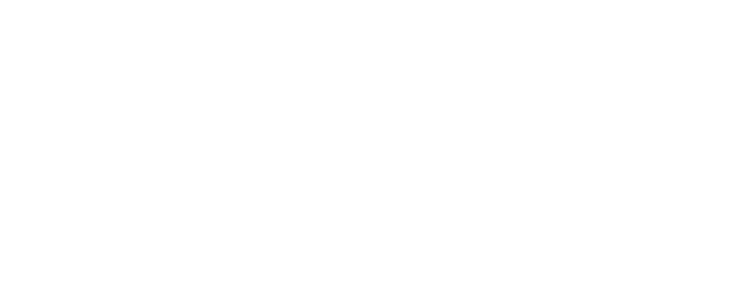
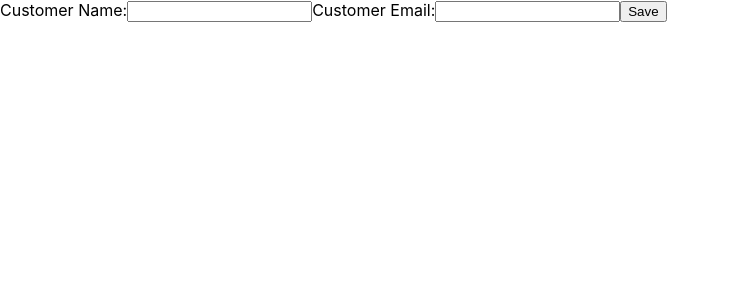
Before and after one commit to CLg003/wk09_day3_hotel_bookings_lab_200422, a React (Create React App) app in the folder client/: page / in a window 1280 px wide. Shown: the top 300 px of the page, without its empty margins (0-729 px from the left). Built offline with nearby package versions, Linux system fonts and the light colour scheme.

Commit message:
Form bug fixed.

```diff
--- a/client/src/App.js
+++ b/client/src/App.js
@@ -1,9 +1,10 @@
 import './App.css';
+import Form from './containers/Form';
 
 function App() {
   return (
     <div>
-
+      <Form />
     </div>
   );
 }
--- a/client/src/containers/Form.js
+++ b/client/src/containers/Form.js
@@ -23,10 +23,10 @@
         <div>
             <form onSubmit={handleSubmit}>
                 <label>Customer Name:</label>
-                <input type="text" value={name} onChange={handleNameInput} require></input>
+                <input type="text" value={name} onChange={handleNameInput} required></input>
                 <label>Customer Email:</label>
-                <input type="email" value={email} onChange={handleEmailInput} require></input>
-                <input type="submit">Save</input>
+                <input type="email" value={email} onChange={handleEmailInput} required></input>
+                <input type="submit" value="Save"/>
             </form>
         </div>
 
```
